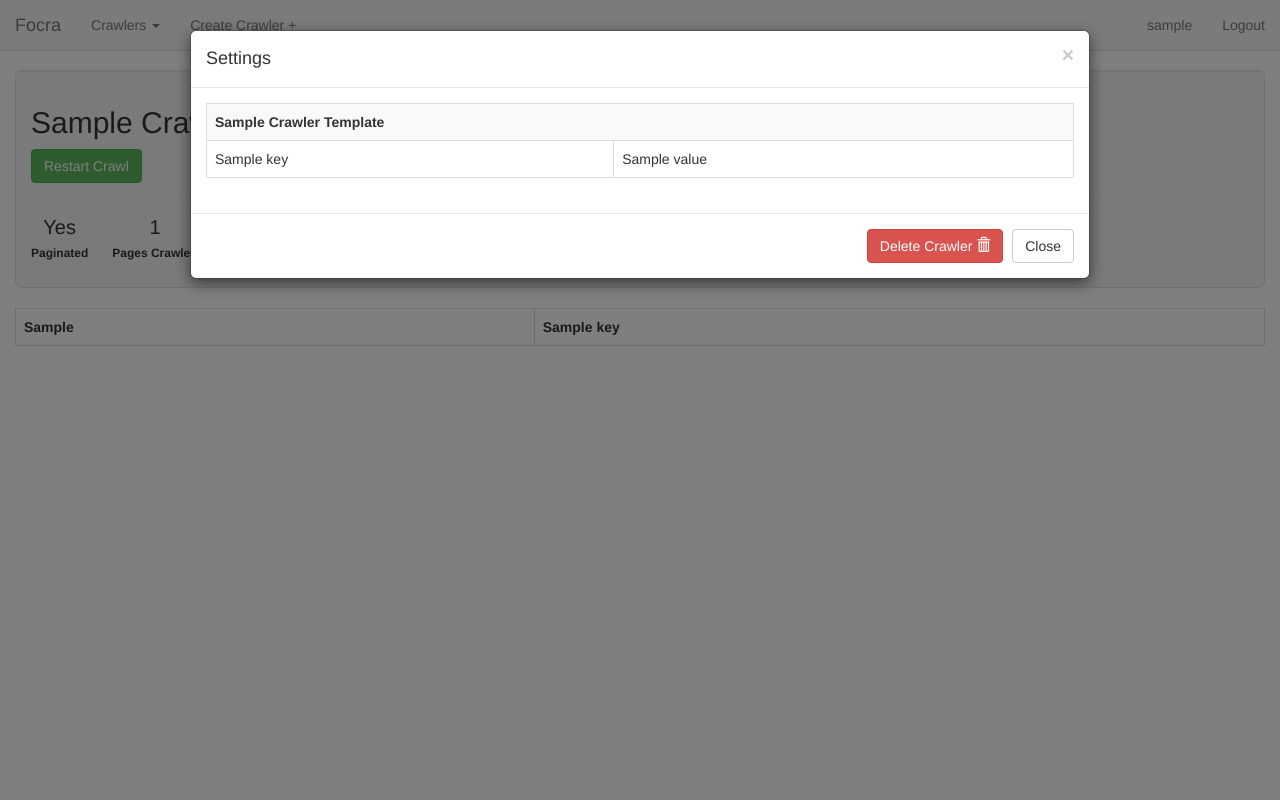
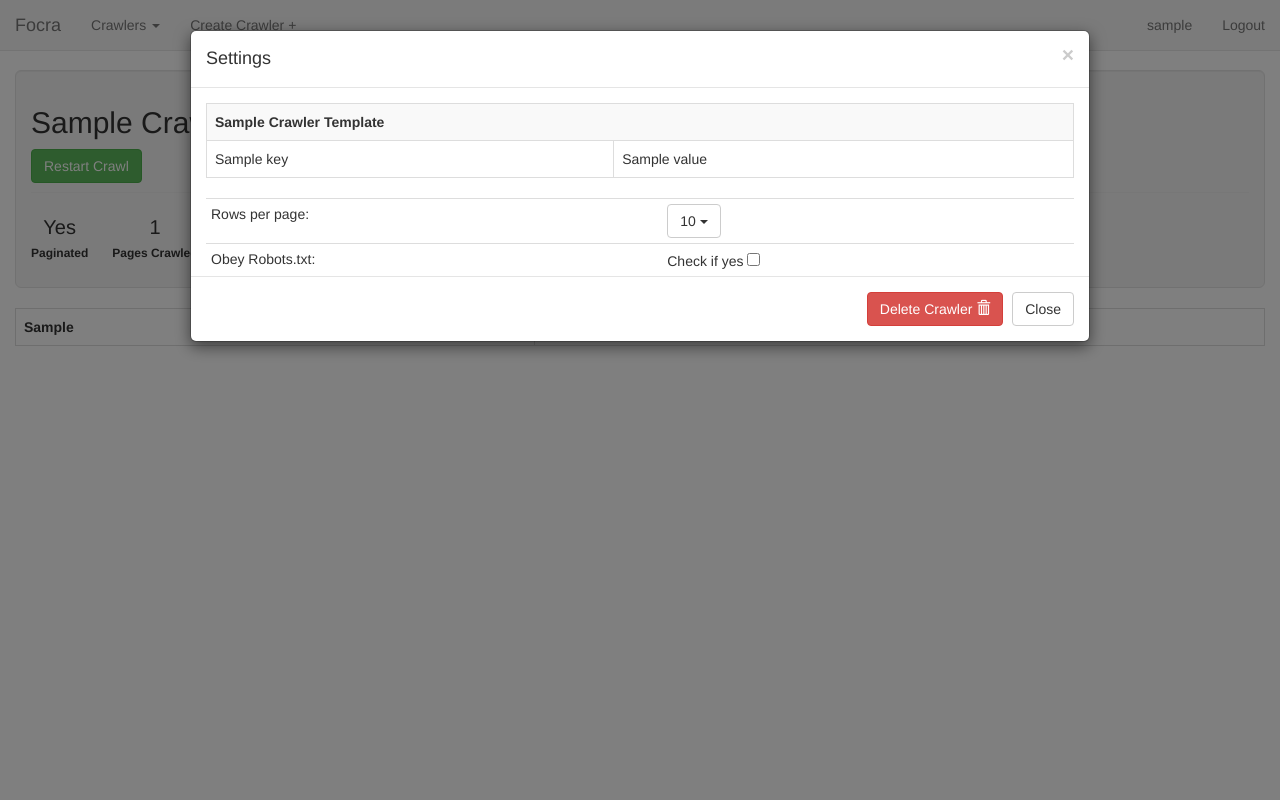
Before and after one commit to mingsheng36/focra, a Django app: template templates/crawler.html in a window 1280 px wide, after a click on "Settings". Run offline with Django 3.2, Linux system fonts and the light colour scheme; the template is opened without the code that fills it: most values are stand-ins (such as "Sample title", 1, 10 or a date in 2020); lists and menus that the app fills with data are empty; some libraries are stand-ins or nearby versions; some web fonts are replaced.

Commit message:
Added row number customization
Now can select the number of rows per page

```diff
--- a/docs/task.txt
+++ b/docs/task.txt
@@ -6,3 +6,6 @@ List of Tasks to do before Friday
 4. Pause and resume 'next_link' should be before parsing not after parsing the item, so there wont be repeated pages crawled
 5. modify algorithm to include [y] in xpath
 6. step 1 js/css button alignment, step 2 fields alignment
+7. Number of rows per page settings
+8. Crawl Delay
+9.
--- a/static/js/data.js
+++ b/static/js/data.js
@@ -8,6 +8,13 @@ $(document).ready(function() {
 
 	var start = 0;
 	var rowLimit = 10;
+
+	$('.rowNumber').click(function(event){
+		$('#rowData').html($(this).html());
+		rowLimit = $('#rowData').html();
+		$('#crawlerData').find("tr:gt(0)").remove();
+		loadData(start, rowLimit);
+	});
 
 	loadData(start, rowLimit);
 
--- a/templates/crawler.html
+++ b/templates/crawler.html
@@ -173,7 +173,8 @@
         <button type="button" class="close" data-dismiss="modal" aria-label="Close"><span aria-hidden="true">&times;</span></button>
         <h4 class="modal-title">Settings</h4>
       </div>
-      <div class="modal-body table-responsive">
+      <div class="modal-body table-responsive" style="padding-bottom:0px;">
+
         <table class="table table-striped table-bordered">
         	<tr>
         		<th colspan=2>{{ crawler.crawlerName | title}} Template</th>
@@ -185,6 +186,35 @@
 			</tr>
 			{% endfor %}
 		</table>
+
+      	<table class="table table-condensed" style="margin-bottom: 0px;">
+
+      		<tr>
+      			<td>Rows per page:</td>
+      			<td>
+	      			<div class="dropdown">
+					  <button class="btn btn-default dropdown-toggle" type="button" id="dropdownMenu1" data-toggle="dropdown" aria-expanded="true">
+					    <span id="rowData">10</span>
+					    <span class="caret"></span>
+					  </button>
+					  <ul class="dropdown-menu" role="menu" aria-labelledby="dropdownMenu1">
+					  	<li role="presentation"><a class="rowNumber" role="menuitem" tabindex="-1" href="#">10</a></li>
+					    <li role="presentation"><a class="rowNumber" role="menuitem" tabindex="-1" href="#">20</a></li>
+					    <li role="presentation"><a class="rowNumber" role="menuitem" tabindex="-1" href="#">30</a></li>
+					    <li role="presentation"><a class="rowNumber" role="menuitem" tabindex="-1" href="#">40</a></li>
+					    <li role="presentation"><a class="rowNumber" role="menuitem" tabindex="-1" href="#">50</a></li>
+					  </ul>
+					</div>
+      			</td>
+      		</tr>
+      		<tr>
+      			<td>Obey Robots.txt:</td>
+      			<td>
+					Check if yes <input type="checkbox" value="">
+				</td>
+      		</tr>
+      	</table>
+
       </div>
       <div class="modal-footer">
 			<button id="deleteBn" class="btn btn-danger" type="submit"
```
